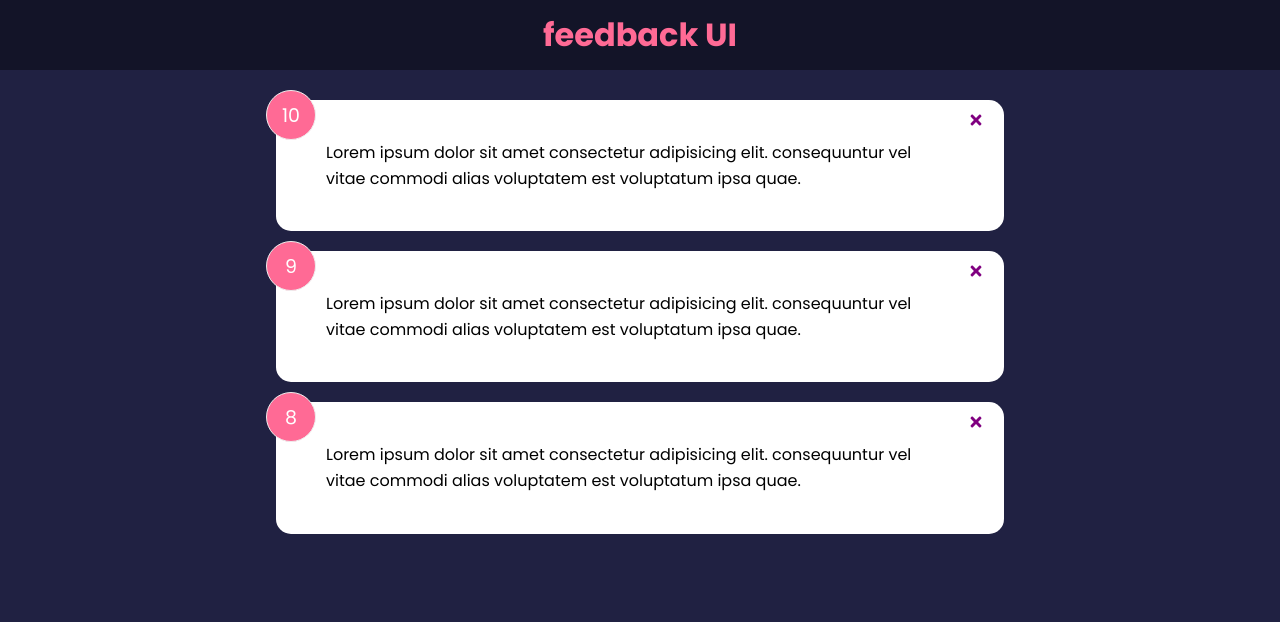
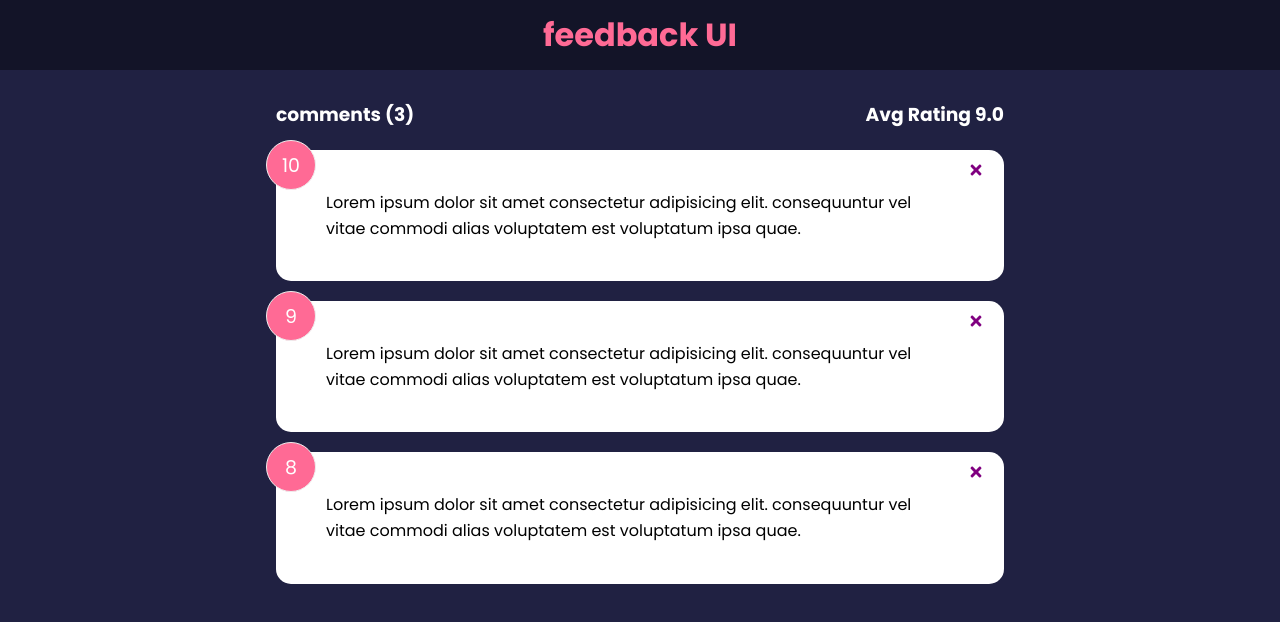
Before and after one commit to jawale204/learn-react, a React (Create React App) app: page / in a window 1280 px wide. Shown: the top 622 px of the page. Built offline with nearby package versions, Linux system fonts and the light colour scheme.

Commit message:
feedback stats added 3-18

```diff
--- a/src/App.js
+++ b/src/App.js
@@ -2,6 +2,7 @@ import Header from "./components/Header";
 import FeedbackList from "./components/FeedbackList";
 import { useState } from "react";
 import FeedbackItemList from "./data/FeedbackItemList";
+import FeedbackStats from "./components/FeedbackStats";
 
 function App() {
   const [feedbacks, setFeedbacks] = useState(FeedbackItemList);
@@ -17,6 +18,7 @@ function App() {
     <>
       <Header text="feedback UI" />
       <div className="container">
+        <FeedbackStats feedbacks={feedbacks} />
         <FeedbackList
           feedbacks={feedbacks}
           handleDelete={handleDelete}
--- /dev/null
+++ b/src/components/FeedbackStats.jsx
@@ -0,0 +1,13 @@
+function FeedbackStats(props) {
+  var sum = 0;
+  props.feedbacks.forEach((item) => (sum = sum + item.rating));
+  const avg = (sum / props.feedbacks.length).toFixed(1);
+  return (
+    <div className="feedback-stats">
+      <h3>comments ({props.feedbacks.length}) </h3>
+      <h3>Avg Rating {isNaN(avg) ? 0 : avg}</h3>
+    </div>
+  );
+}
+
+export default FeedbackStats;
```
